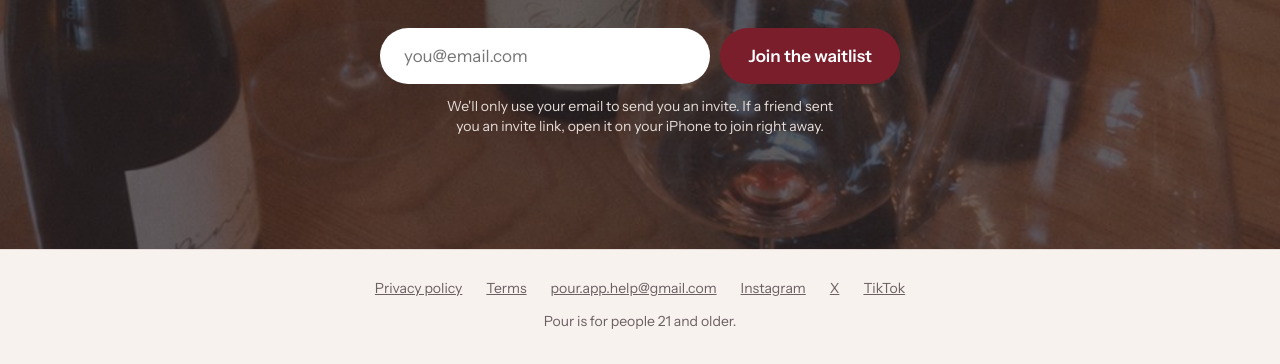
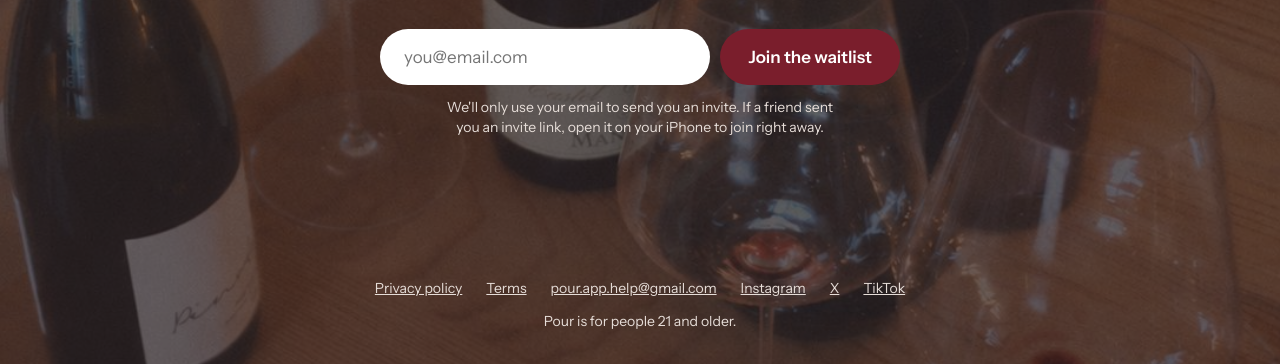
Before and after one commit to mrkendlix/pour-site, a plain HTML site: page index.html in a window 1280 px wide. Shown: the part 436-800 px from the top of the page. Drawn offline with Linux system fonts and the light colour scheme.

Commit message:
Home page: photo runs to the bottom, footer on the photo
Copied from site/ in mrkendlix/pour.

Co-Authored-By: Claude Opus 5.5 <noreply@anthropic.com>
Claude-Session: https://claude.ai/code/session_01QWsEYCb8JfyFNDbfjn8ggE

```diff
--- a/index.html
+++ b/index.html
@@ -10,7 +10,7 @@ body.home { min-height: 100vh; display: flex; flex-direction: column; }
 .top-inner { max-width: 1200px; margin: 0 auto; padding: 18px 24px; display: flex; justify-content: center; }
 .top a { display: block; line-height: 0; }
 .top .wordmark { width: auto; height: 34px; }
-.stage { flex: 1; display: flex; position: relative; background: #1E1418 url(tasting-table.jpg) center 60% / cover no-repeat; }
+.stage { flex: 1; display: flex; flex-direction: column; position: relative; background: #1E1418 url(tasting-table.jpg) center 60% / cover no-repeat; }
 .stage::before { content: ""; position: absolute; inset: 0; background: rgba(30, 20, 24, 0.64); }
 .home main { position: relative; flex: 1; max-width: 760px; width: 100%; margin: 0 auto; display: flex; flex-direction: column; justify-content: center; align-items: center; text-align: center; padding: clamp(72px, 12vh, 140px) 24px clamp(88px, 14vh, 160px); }
 .home h1 { font-size: clamp(40px, 5.4vw, 68px); line-height: 1.04; margin: 0 0 24px; text-wrap: balance; color: var(--linen); }
@@ -28,10 +28,10 @@ body.home { min-height: 100vh; display: flex; flex-direction: column; }
 #joined p { color: var(--merlot); margin: 0; }
 #joined .done-title { font-size: 26px; margin: 0 0 4px; }
 .sr-only { position: absolute; width: 1px; height: 1px; overflow: hidden; clip: rect(0 0 0 0); white-space: nowrap; }
-.home footer { margin: 0; border-top: 1px solid var(--cork); }
-.foot-inner { max-width: 1200px; margin: 0 auto; padding: 28px 24px 32px; display: flex; flex-direction: column; align-items: center; gap: 12px; text-align: center; font-size: 14px; color: var(--stone); }
+.home footer { position: relative; margin: 0; }
+.foot-inner { max-width: 1200px; margin: 0 auto; padding: 28px 24px 32px; display: flex; flex-direction: column; align-items: center; gap: 12px; text-align: center; font-size: 14px; color: #E6DDD8; }
 .foot-links { display: flex; flex-wrap: wrap; justify-content: center; align-items: center; gap: 8px 24px; }
-.foot-links a, .home .social a { color: var(--stone); font-weight: 400; margin: 0; }
+.foot-links a, .home .social a { color: #E6DDD8; font-weight: 400; margin: 0; }
 .home .social { display: contents; }
 </style></head>
 <body class="home">
@@ -58,12 +58,12 @@ body.home { min-height: 100vh; display: flex; flex-direction: column; }
   <p class="note" id="email-note">We'll only use your email to send you an invite. If a friend sent you an invite link, open it on your iPhone to join right away.</p>
 </section>
 </main>
-</div>
 
 <footer><div class="foot-inner">
 <div class="foot-links"><a href="privacy.html">Privacy policy</a><a href="terms.html">Terms</a><a href="mailto:pour.app.help@gmail.com">pour.app.help@gmail.com</a><nav class="social" id="social" aria-label="Pour on social media"></nav></div>
 <span>Pour is for people 21 and older.</span>
 </div></footer>
+</div>
 <script>
 (function () {
   // Fill these in to connect the form to Pour's database (Supabase → Project Settings → API).
```
